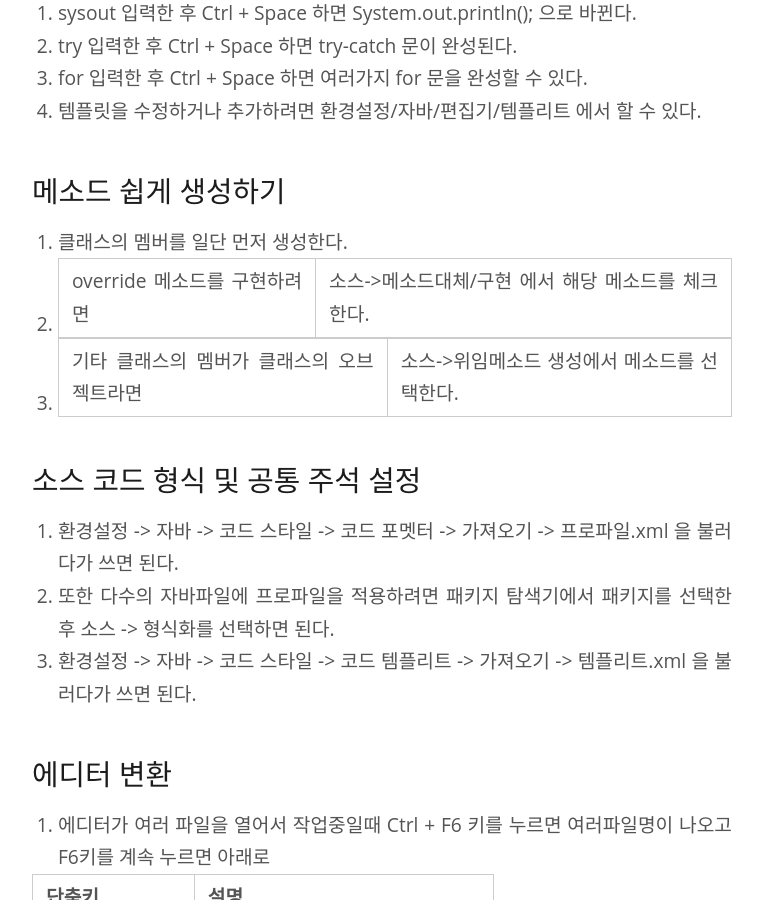
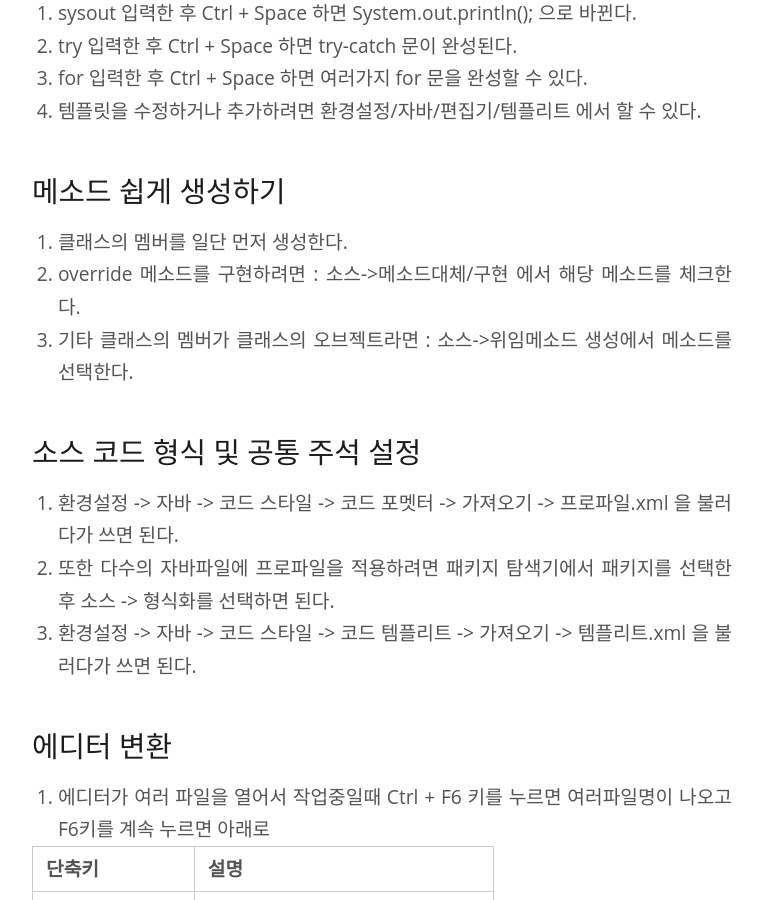
Before and after one commit to EricSeokgon/hadesyi.github.io, a Jekyll site: the page built from _posts/2015-08-27-eclipse-keymap.markdown, in a window 1280 px wide and 900 px high, scrolled down 6254 px. Shown: the whole window, without its empty margins (258-1021 px from the left). Built offline with Jekyll 4.4.1, drawn with Linux system fonts in a browser that asks for light colours.

Commit message:
Blog Update

```diff
--- a/_posts/2015-08-27-eclipse-keymap.markdown
+++ b/_posts/2015-08-27-eclipse-keymap.markdown
@@ -142,8 +142,8 @@ tags: [eclipse, keymap]
 
 ## 메소드 쉽게 생성하기
 1. 클래스의 멤버를 일단 먼저 생성한다.
-2. override 메소드를 구현하려면 | 소스->메소드대체/구현 에서 해당 메소드를 체크한다.
-3. 기타 클래스의 멤버가 클래스의 오브젝트라면 | 소스->위임메소드 생성에서 메소드를 선택한다.
+2. override 메소드를 구현하려면 : 소스->메소드대체/구현 에서 해당 메소드를 체크한다.
+3. 기타 클래스의 멤버가 클래스의 오브젝트라면 : 소스->위임메소드 생성에서 메소드를 선택한다.
 
 
 ## 소스 코드 형식 및 공통 주석 설정
```
